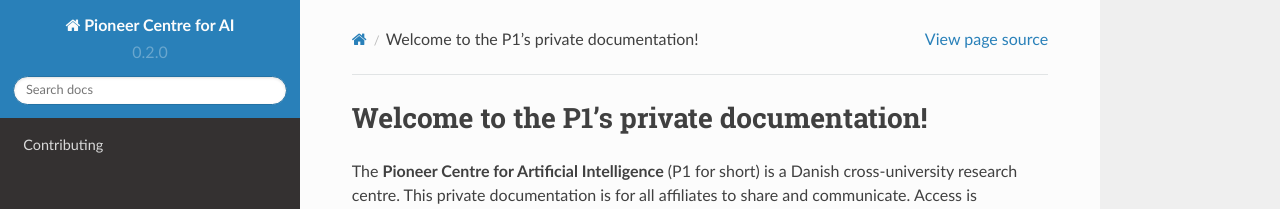
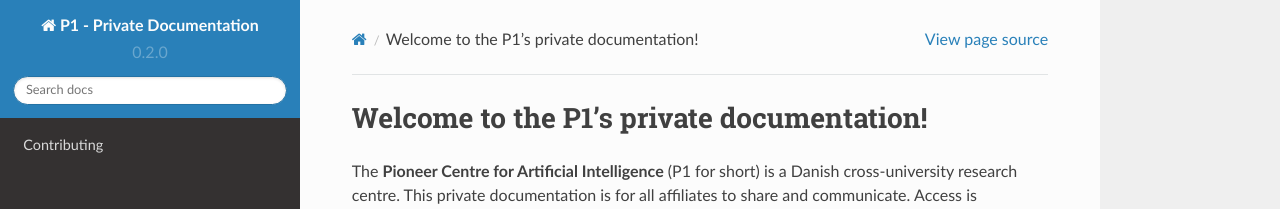
Before and after one commit to Pioneer-Centre-for-AI/p1-compute-documentation, a Sphinx documentation site: the page built from docs/source/index.rst, in a window 1280 px wide. Shown: the top 209 px of the page. Built offline with Sphinx 7.4.7 and the Read the Docs theme 2.0.0, drawn with Linux system fonts in a browser that asks for light colours.

Commit message:
Update conf.py

```diff
--- a/docs/source/conf.py
+++ b/docs/source/conf.py
@@ -2,7 +2,7 @@
 
 # -- Project information
 
-project = 'Pioneer Centre for AI'
+project = 'P1 - Private Documentation'
 copyright = '2021, Pioneer Centre for AI'
 author = 'Pioneer Centre for AI'
 
```
